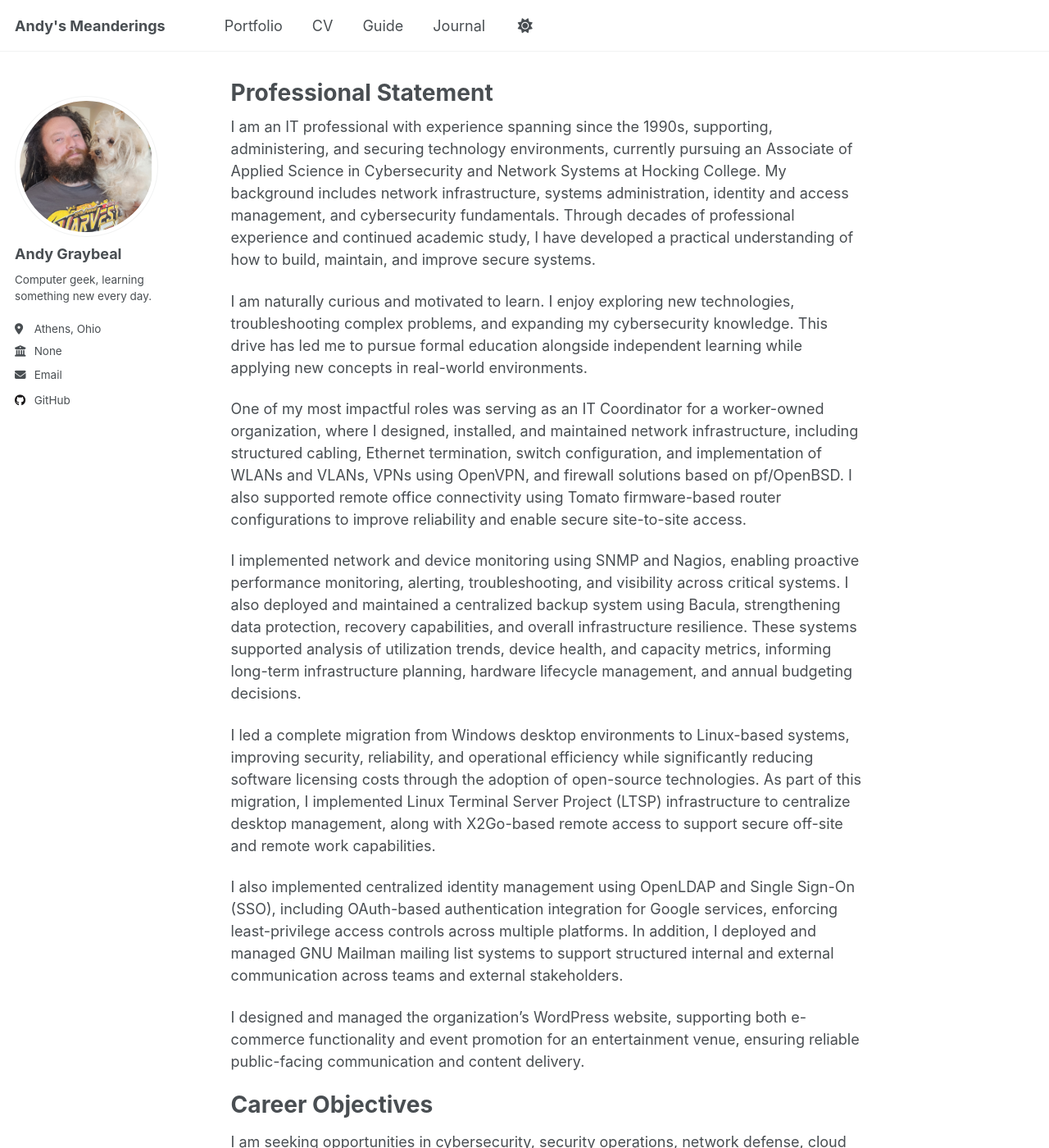
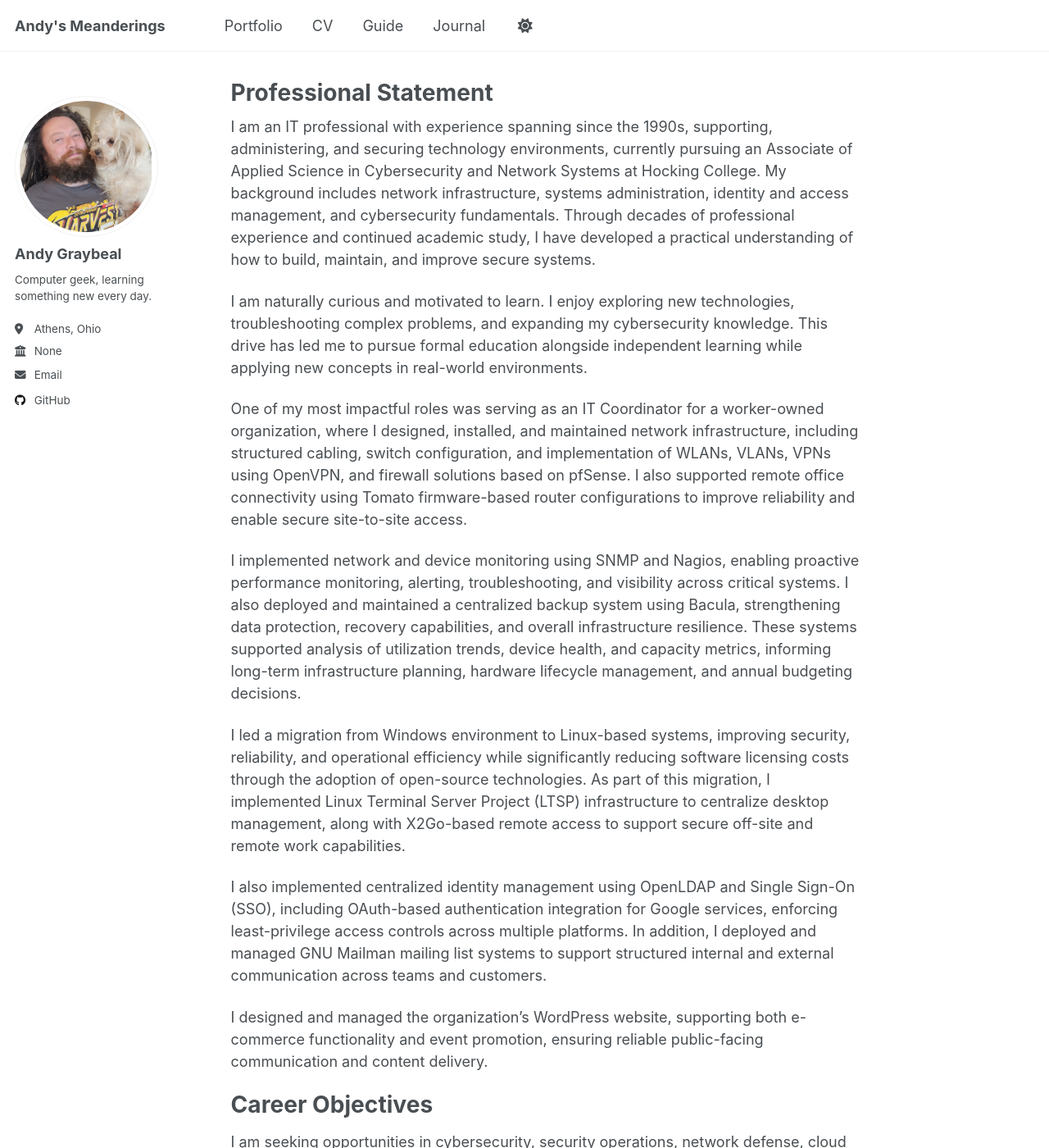
Before and after one commit to andy-graybeal/andy-graybeal.github.io, a Jekyll site: the page built from _pages/about.md, in a window 1280 px wide and 1400 px high. Shown: the whole window at 82% size. Built offline with Jekyll 4.4.1, drawn with Linux system fonts in a browser that asks for light colours; a script that is not in the unit is left out.

Commit message:
Update about.md

```diff
--- a/_pages/about.md
+++ b/_pages/about.md
@@ -59,15 +59,15 @@ I am an IT professional with experience spanning since the 1990s, supporting, ad
 
 I am naturally curious and motivated to learn. I enjoy exploring new technologies, troubleshooting complex problems, and expanding my cybersecurity knowledge. This drive has led me to pursue formal education alongside independent learning while applying new concepts in real-world environments.
 
-One of my most impactful roles was serving as an IT Coordinator for a worker-owned organization, where I designed, installed, and maintained network infrastructure, including structured cabling, Ethernet termination, switch configuration, and implementation of WLANs and VLANs, VPNs using OpenVPN, and firewall solutions based on pf/OpenBSD. I also supported remote office connectivity using Tomato firmware-based router configurations to improve reliability and enable secure site-to-site access.
+One of my most impactful roles was serving as an IT Coordinator for a worker-owned organization, where I designed, installed, and maintained network infrastructure, including structured cabling, switch configuration, and implementation of WLANs, VLANs, VPNs using OpenVPN, and firewall solutions based on pfSense. I also supported remote office connectivity using Tomato firmware-based router configurations to improve reliability and enable secure site-to-site access.
 
 I implemented network and device monitoring using SNMP and Nagios, enabling proactive performance monitoring, alerting, troubleshooting, and visibility across critical systems. I also deployed and maintained a centralized backup system using Bacula, strengthening data protection, recovery capabilities, and overall infrastructure resilience. These systems supported analysis of utilization trends, device health, and capacity metrics, informing long-term infrastructure planning, hardware lifecycle management, and annual budgeting decisions.
 
-I led a complete migration from Windows desktop environments to Linux-based systems, improving security, reliability, and operational efficiency while significantly reducing software licensing costs through the adoption of open-source technologies. As part of this migration, I implemented Linux Terminal Server Project (LTSP) infrastructure to centralize desktop management, along with X2Go-based remote access to support secure off-site and remote work capabilities.
+I led a migration from Windows environment to Linux-based systems, improving security, reliability, and operational efficiency while significantly reducing software licensing costs through the adoption of open-source technologies. As part of this migration, I implemented Linux Terminal Server Project (LTSP) infrastructure to centralize desktop management, along with X2Go-based remote access to support secure off-site and remote work capabilities.
 
-I also implemented centralized identity management using OpenLDAP and Single Sign-On (SSO), including OAuth-based authentication integration for Google services, enforcing least-privilege access controls across multiple platforms. In addition, I deployed and managed GNU Mailman mailing list systems to support structured internal and external communication across teams and external stakeholders.
+I also implemented centralized identity management using OpenLDAP and Single Sign-On (SSO), including OAuth-based authentication integration for Google services, enforcing least-privilege access controls across multiple platforms. In addition, I deployed and managed GNU Mailman mailing list systems to support structured internal and external communication across teams and customers.
 
-I designed and managed the organization’s WordPress website, supporting both e-commerce functionality and event promotion for an entertainment venue, ensuring reliable public-facing communication and content delivery.
+I designed and managed the organization’s WordPress website, supporting both e-commerce functionality and event promotion, ensuring reliable public-facing communication and content delivery.
 
 # Career Objectives
 
```
